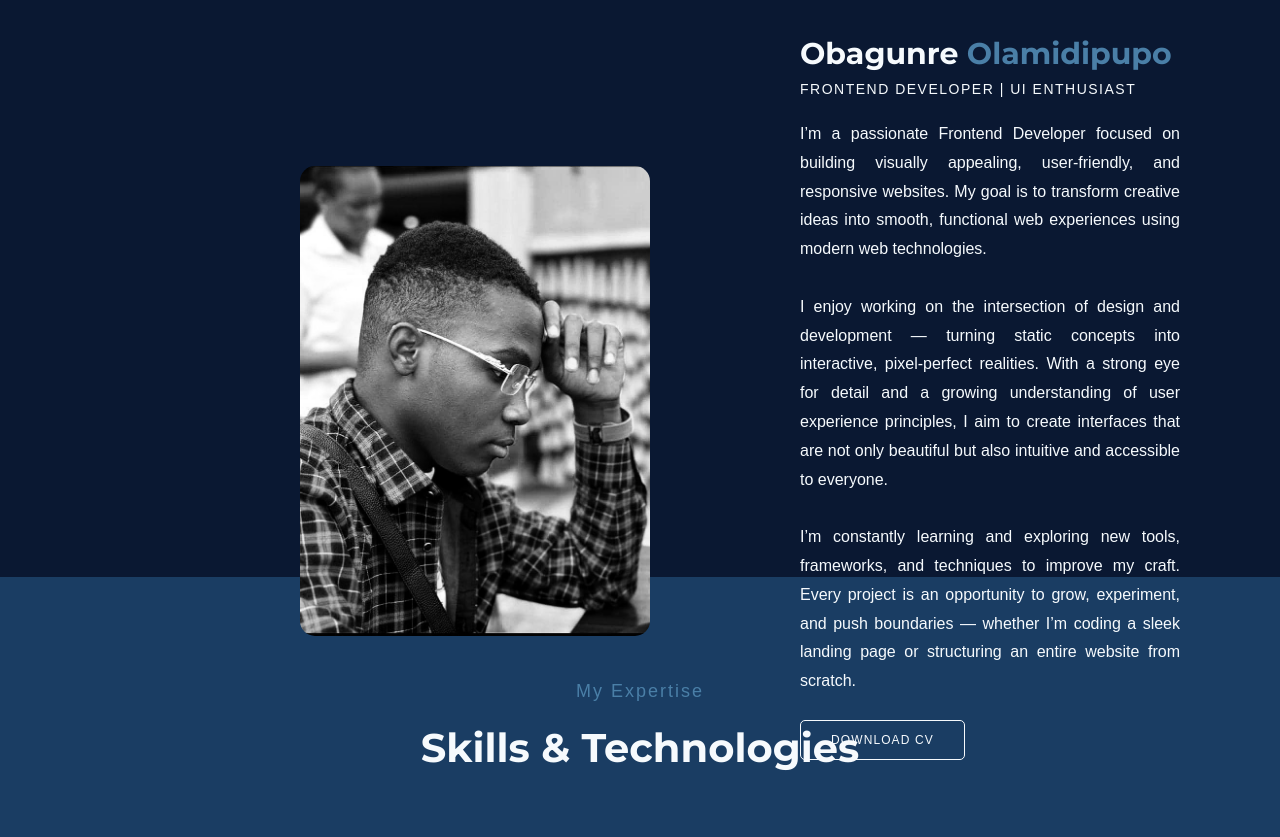
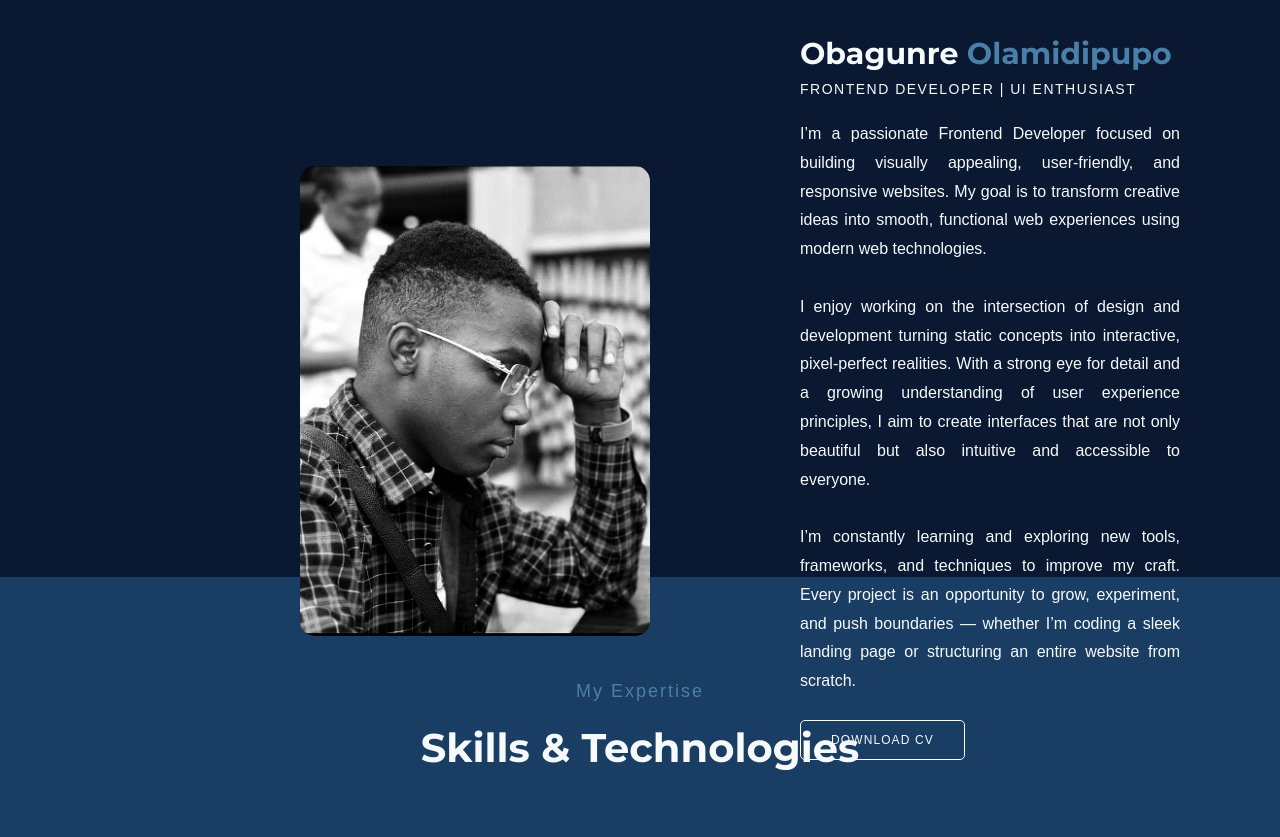
Before and after one commit to olamidipupo-droid/Ola.Dev, a plain HTML site: page index.html in a window 1280 px wide. Shown: the part 1140-1977 px from the top of the page. Drawn offline with Linux system fonts and the light colour scheme.

Commit message:
Update index.html

```diff
--- a/index.html
+++ b/index.html
@@ -58,7 +58,7 @@
           I’m a passionate Frontend Developer focused on building visually appealing, user-friendly, and responsive websites.
           My goal is to transform creative ideas into smooth, functional web experiences using modern web technologies.
             <br><br>
-           I enjoy working on the intersection of design and development — turning static concepts into interactive, pixel-perfect realities.
+           I enjoy working on the intersection of design and development turning static concepts into interactive, pixel-perfect realities.
            With a strong eye for detail and a growing understanding of user experience principles, I aim to create interfaces that are not only beautiful but also intuitive and accessible to everyone.
           <br><br>
            I’m constantly learning and exploring new tools, frameworks, and techniques to improve my craft. Every project is an opportunity to grow, experiment, and push boundaries — whether I’m coding a sleek landing page or structuring an entire website from scratch.
```
